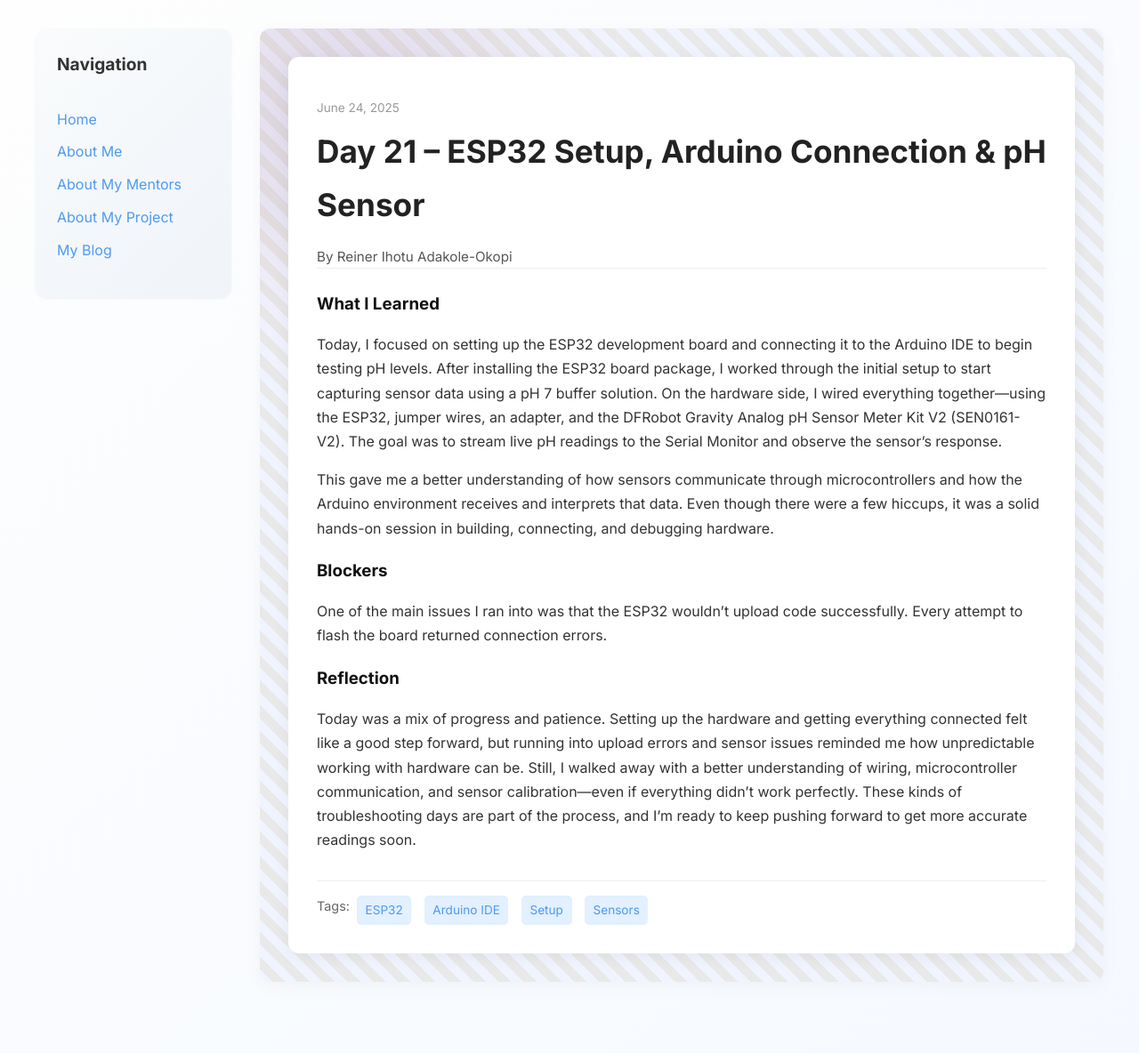
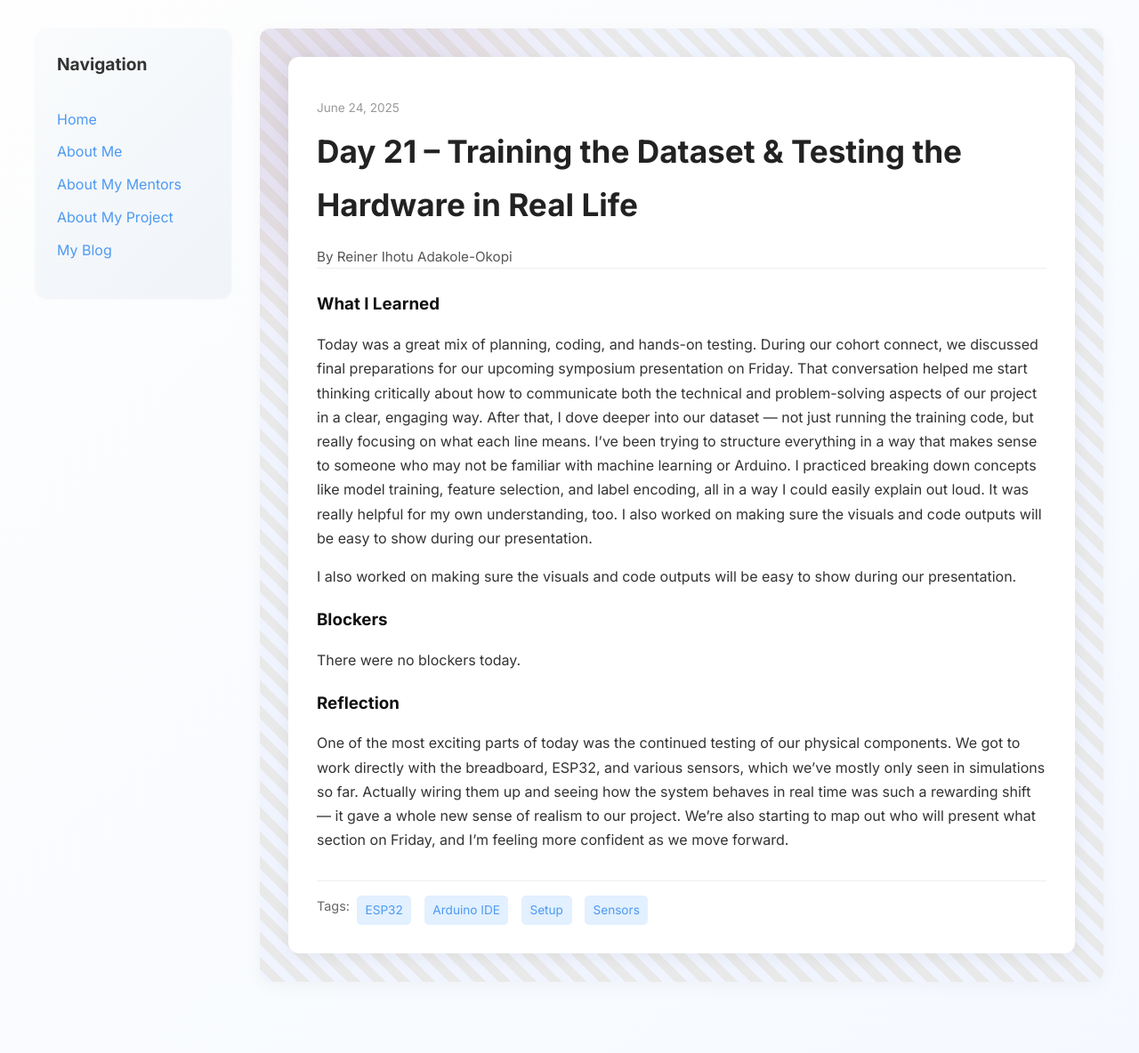
Before and after one commit to Reiner343/Reiner343.github.io, a Jekyll site: the page built from _posts/2025-06-24-day-21.md, in a window 1280 px wide. Shown: the whole page at 89% size. Built offline with Jekyll 4.4.1, drawn with Linux system fonts in a browser that asks for light colours.

Commit message:
Update 2025-06-24-day-21.md

```diff
--- a/_posts/2025-06-24-day-21.md
+++ b/_posts/2025-06-24-day-21.md
@@ -1,19 +1,19 @@
 ---
 layout: post
-title: "Day 21 – ESP32 Setup, Arduino Connection & pH Sensor"
+title: "Day 21 – Training the Dataset & Testing the Hardware in Real Life"
 date: 2025-06-24
 author: Reiner Ihotu Adakole-Okopi
 permalink: /day21.html
 tags: ["ESP32", "Arduino IDE", "Setup", "Sensors"]
 
 what_i_learned: |
-  Today, I focused on setting up the ESP32 development board and connecting it to the Arduino IDE to begin testing pH levels. After installing the ESP32 board package, I worked through the initial setup to start capturing sensor data using a pH 7 buffer solution. On the hardware side, I wired everything together—using the ESP32, jumper wires, an adapter, and the DFRobot Gravity Analog pH Sensor Meter Kit V2 (SEN0161-V2). The goal was to stream live pH readings to the Serial Monitor and observe the sensor’s response.
+  Today was a great mix of planning, coding, and hands-on testing. During our cohort connect, we discussed final preparations for our upcoming symposium presentation on Friday. That conversation helped me start thinking critically about how to communicate both the technical and problem-solving aspects of our project in a clear, engaging way. After that, I dove deeper into our dataset — not just running the training code, but really focusing on what each line means. I’ve been trying to structure everything in a way that makes sense to someone who may not be familiar with machine learning or Arduino. I practiced breaking down concepts like model training, feature selection, and label encoding, all in a way I could easily explain out loud. It was really helpful for my own understanding, too. I also worked on making sure the visuals and code outputs will be easy to show during our presentation.
 
-  This gave me a better understanding of how sensors communicate through microcontrollers and how the Arduino environment receives and interprets that data. Even though there were a few hiccups, it was a solid hands-on session in building, connecting, and debugging hardware.
+  I also worked on making sure the visuals and code outputs will be easy to show during our presentation.
 
 blockers: |
-  One of the main issues I ran into was that the ESP32 wouldn’t upload code successfully. Every attempt to flash the board returned connection errors.
+  There were no blockers today.
 
 reflection: |
-  Today was a mix of progress and patience. Setting up the hardware and getting everything connected felt like a good step forward, but running into upload errors and sensor issues reminded me how unpredictable working with hardware can be. Still, I walked away with a better understanding of wiring, microcontroller communication, and sensor calibration—even if everything didn’t work perfectly. These kinds of troubleshooting days are part of the process, and I’m ready to keep pushing forward to get more accurate readings soon.
+  One of the most exciting parts of today was the continued testing of our physical components. We got to work directly with the breadboard, ESP32, and various sensors, which we’ve mostly only seen in simulations so far. Actually wiring them up and seeing how the system behaves in real time was such a rewarding shift — it gave a whole new sense of realism to our project. We’re also starting to map out who will present what section on Friday, and I’m feeling more confident as we move forward.
 ---
```
